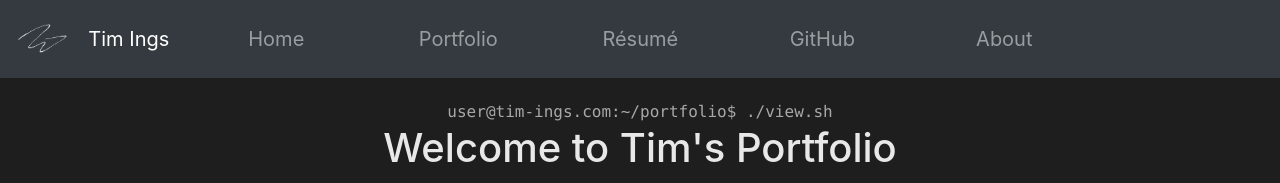
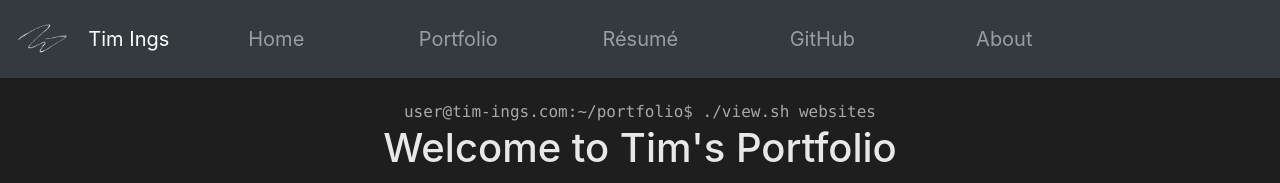
Before and after one commit to tim-ings/portfolio-old, a React (Create React App) app in the folder portfolio/: page /portfolio in a window 1280 px wide. Shown: the top 183 px of the page. Built offline with nearby package versions, Linux system fonts and the light colour scheme.

Commit message:
Adds tab page to shell command at top

```diff
--- a/portfolio/src/views/Portfolio.js
+++ b/portfolio/src/views/Portfolio.js
@@ -124,7 +124,7 @@ class ProjectTabs extends React.Component {
 
         return (
             <Container>
-                <Tabs>
+                <Tabs defaultActiveKey="websites" onSelect={key => this.props.onSelect(key)}>
                     <Tab eventKey="websites" title="Websites">
                         <div className="portfolio-tab">
                             <h1>I have built a few websites over the years all utilising different technologies such as ReactJS, NodeJS, Django, Flask, JQuery, and raw HTML/JavaScript.</h1>
@@ -170,12 +170,19 @@ class ProjectTabs extends React.Component {
 
 class Portfolio extends React.Component {
 
+    constructor(props) {
+        super();
+        this.state = {
+            projTabsKey: "websites"
+        }
+    }
+
     render() {
         return (
             <>
                 <div className="portfolio-header">
                     <p className="code">
-                        user@tim-ings.com:~/portfolio$ ./view.sh
+                        user@tim-ings.com:~/portfolio$ ./view.sh {this.state.projTabsKey}
                     </p>
                     <h1>
                         Welcome to Tim's Portfolio
@@ -184,7 +191,7 @@ class Portfolio extends React.Component {
                         Below you can find a collection of my work sorted by project type. Each project may either have a live demo or a download link along with a link to the project on GitHub.
                     </p>
                 </div>
-                <ProjectTabs />
+                <ProjectTabs tabKey={this.state.projTabsKey} onSelect={key => this.setState({projTabsKey: key})} />
             </>
         )
     }
```
